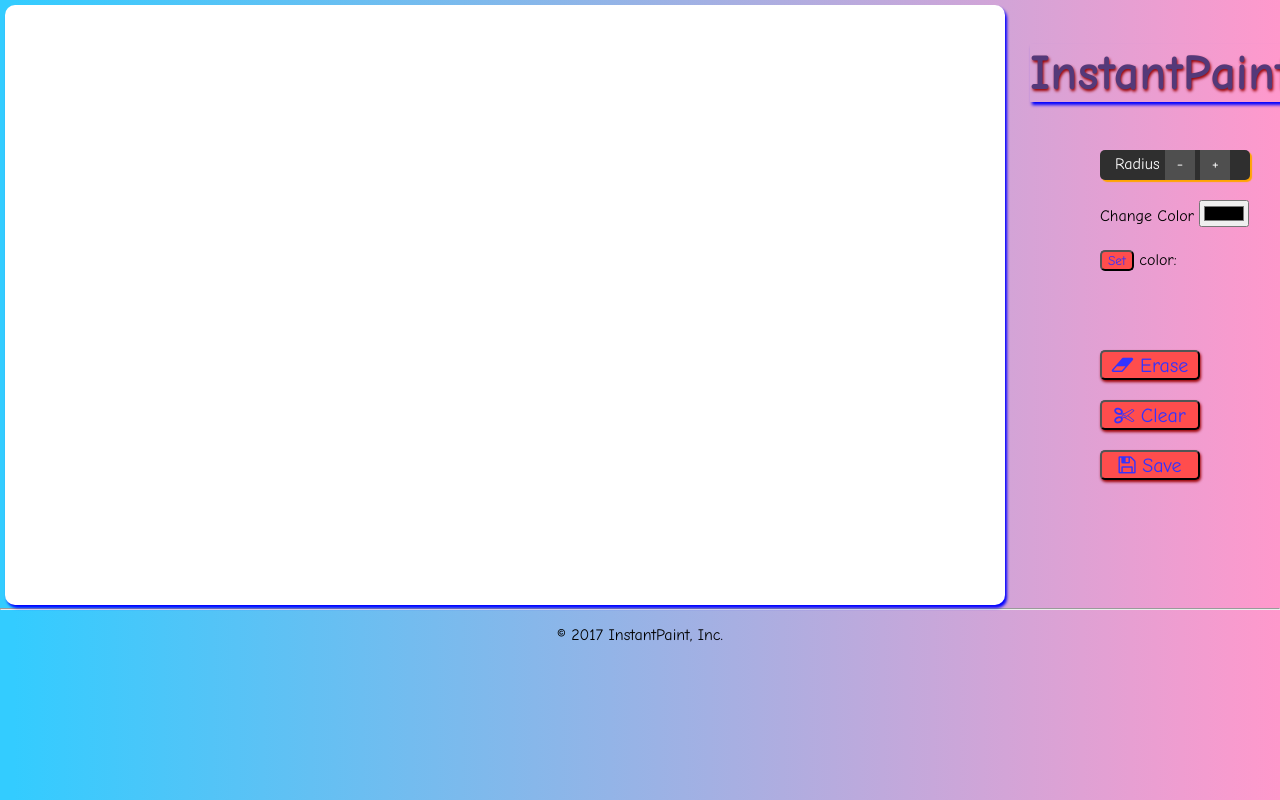
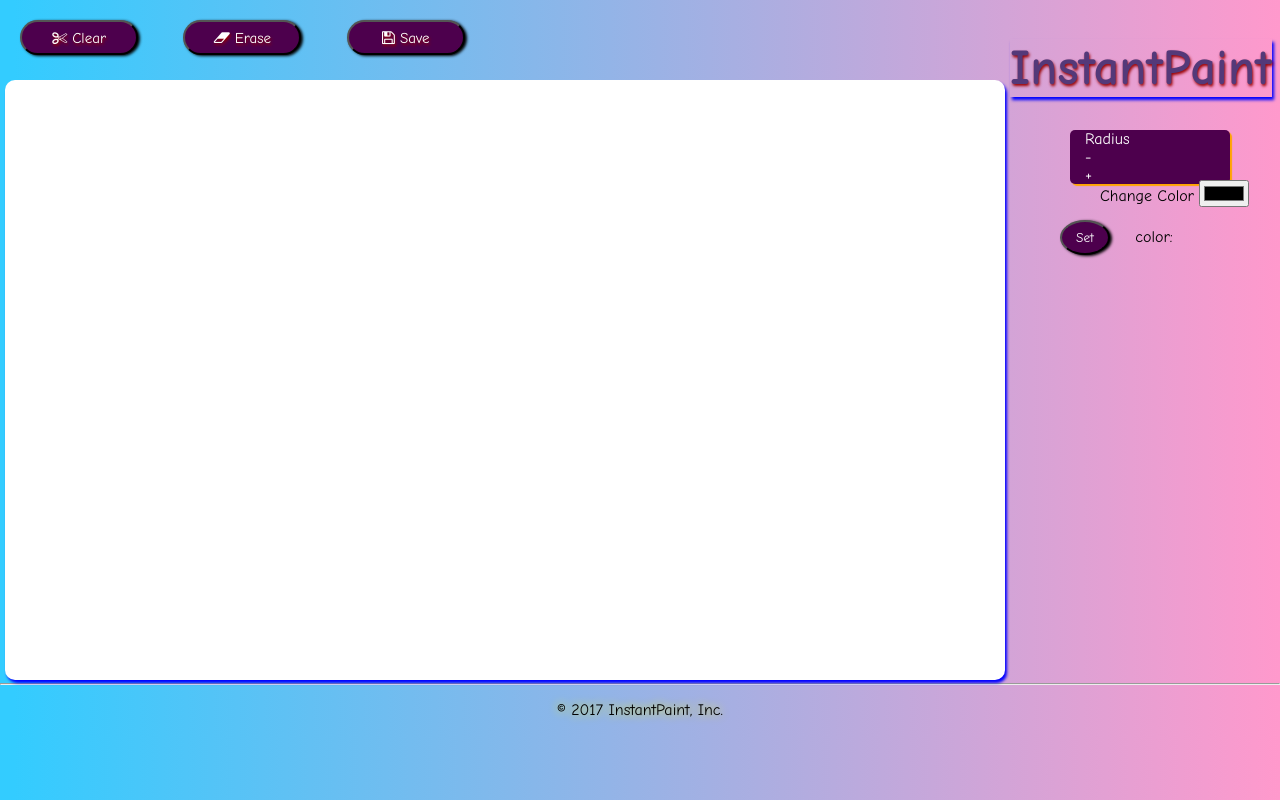
Before and after one commit to Seunadex/bc-19-painting-application, a plain HTML site: page index.html in a window 1280 px wide. Drawn offline with Linux system fonts and the light colour scheme.

Commit message:
Add styling for save button

```diff
--- a/css/styles.css
+++ b/css/styles.css
@@ -11,6 +11,7 @@
 body {
 	margin: 0;
 	background: linear-gradient(to right, #33ccff 1%, #ff99cc 100%);
+
 }
 
 #canvas {
@@ -24,14 +25,14 @@
 	cursor: crosshair;
 }
 #toolbar {
-	width: 150px;
+	width: 160px;
 	height: 60px
 	padding: 10px;
 	padding-left: 15px;
 	position: fixed;
-	top: 150px;
-	left: 1100px;
-	background-color: #2f2f2f;
+	top: 130px;
+	left: 1070px;
+	background-color: #4d004d;
 	color: white;
 	border-radius: 5px;
 	box-shadow: 2px 2px 1px orange;
@@ -40,63 +41,63 @@
 }
 #colors{
 	position: absolute;
-	top: 200px;
+	top: 180px;
 	left: 1100px;
-	border-radius: 5px;
+	border-radius: 10px;
 }
 
 #set {
 	position: absolute;
-	top: 250px;
-	left: 1100px;
+	top: 200px;
+	left: 1040px;
+
 }
 
 #set button{
-		background-color: #ff4d4d;
-	color: #3333ff;
-	border-radius: 5px;
+	background-color: #4d004d;
+	width: 50px;
+	color: #ffffff;
+	border-radius: 50%;
+
+}
+
+#box {
+	width: 200px;
+	height: 300px;
+	float: right;
+	margin-right: 70px;
+	margin-top: 300px;
+	border-radius: 10px;
+	background-color: #ff4dff;
 }
 
 #Clear{
-	position: absolute;
-	top: 400px;
-	left: 1100px;
-	width: 100px;
-	height: 30px;
-	font-size: 20px;
-	color: #3333ff;
-	background-color: #ff4d4d;
-	border-radius: 5px;
-	box-shadow: 1px 2px 3px #990000;
+	text-decoration: none;
+	font-size: 15px;
+	color: #ffffff;
+	text-shadow: 1px 2px 3px #990000;
+	margin: 20px;
+  margin-top: 20px;
 }
 
 #erase{
-	position: absolute;
-	top: 350px;
-	left: 1100px;
-	width: 100px;
-	height: 30px;
-	font-size: 20px;
-	color: #3333ff;
-	background-color: #ff4d4d;
-	border-radius: 5px;
-	box-shadow: 1px 2px 3px #990000;
+	text-decoration: none;
+	font-size: 15px;
+	color: #ffffff;;
+	text-shadow: 1px 2px 3px #990000;
+	margin: 20px;
 }
 
 #save{
-	position: absolute;
-	top: 450px;
-	left: 1100px;
-	width: 100px;
-	height: 30px;
-	font-size: 20px;
-	color: #3333ff;
-	background-color: #ff4d4d;
-	border-radius: 5px;
-	box-shadow: 1px 2px 3px #990000;
+	font-size: 15px;
+	color: #ffffff;
+	text-shadow: 1px 2px 3px #990000;
+	margin: 20px;
+	text-decoration: none;
 }
 
-.radcontrol {
+
+.radctrl {
 	width: 30px;
 	height: 30px;
 	background-color: #4f4f4f;
@@ -108,8 +109,8 @@
 
 h1 {
 	position: absolute;
-	top: 10px;
-	left: 1030px;
+	top: 5px;
+	left: 1010px;
 	font-size: 50px;
 	font-family: "Comic Sans MS", cursive, sans-serif;
 	color: #543979;
@@ -118,80 +119,30 @@
 }
 button {
 	cursor: pointer;
+	margin: 20px;
+	background-color: #4d004d;
+	box-shadow: 2px 1px 3px black;
+	border-radius: 20px;
+	width: 118px;
+	height: 35px;
+
 }
 
 footer {
 	text-align: center;
+	text-shadow: #EEEE00 0 0 10px;
 }
 
-@-webkit-keyframes hvr-wobble-top {
-  16.65% {
-    -webkit-transform: skew(-12deg);
-    transform: skew(-12deg);
-  }
-  33.3% {
-    -webkit-transform: skew(10deg);
-    transform: skew(10deg);
-  }
-  49.95% {
-    -webkit-transform: skew(-6deg);
-    transform: skew(-6deg);
-  }
-  66.6% {
-    -webkit-transform: skew(4deg);
-    transform: skew(4deg);
-  }
-  83.25% {
-    -webkit-transform: skew(-2deg);
-    transform: skew(-2deg);
-  }
-  100% {
-    -webkit-transform: skew(0);
-    transform: skew(0);
-  }
+
+/* media queries for mobile*/
+
+@media screen and (max-width: 768px) {
+	canvas {
+		width: 300px;
+		height: 400px;
+	}
+
+	.col-4 {
+		width: 100%
+	}
 }
-@keyframes hvr-wobble-top {
-  16.65% {
-    -webkit-transform: skew(-12deg);
-    transform: skew(-12deg);
-  }
-  33.3% {
-    -webkit-transform: skew(10deg);
-    transform: skew(10deg);
-  }
-  49.95% {
-    -webkit-transform: skew(-6deg);
-    transform: skew(-6deg);
-  }
-  66.6% {
-    -webkit-transform: skew(4deg);
-    transform: skew(4deg);
-  }
-  83.25% {
-    -webkit-transform: skew(-2deg);
-    transform: skew(-2deg);
-  }
-  100% {
-    -webkit-transform: skew(0);
-    transform: skew(0);
-  }
-}
-.hvr-wobble-top {
-  display: inline-block;
-  vertical-align: middle;
-  -webkit-transform: perspective(1px) translateZ(0);
-  transform: perspective(1px) translateZ(0);
-  box-shadow: 0 0 1px transparent;
-  -webkit-transform-origin: 0 100%;
-  transform-origin: 0 100%;
-}
-.hvr-wobble-top:hover, .hvr-wobble-top:focus, .hvr-wobble-top:active {
-  -webkit-animation-name: hvr-wobble-top;
-  animation-name: hvr-wobble-top;
-  -webkit-animation-duration: 1s;
-  animation-duration: 1s;
-  -webkit-animation-timing-function: ease-in-out;
-  animation-timing-function: ease-in-out;
-  -webkit-animation-iteration-count: 1;
-  animation-iteration-count: 1;
-}
```
